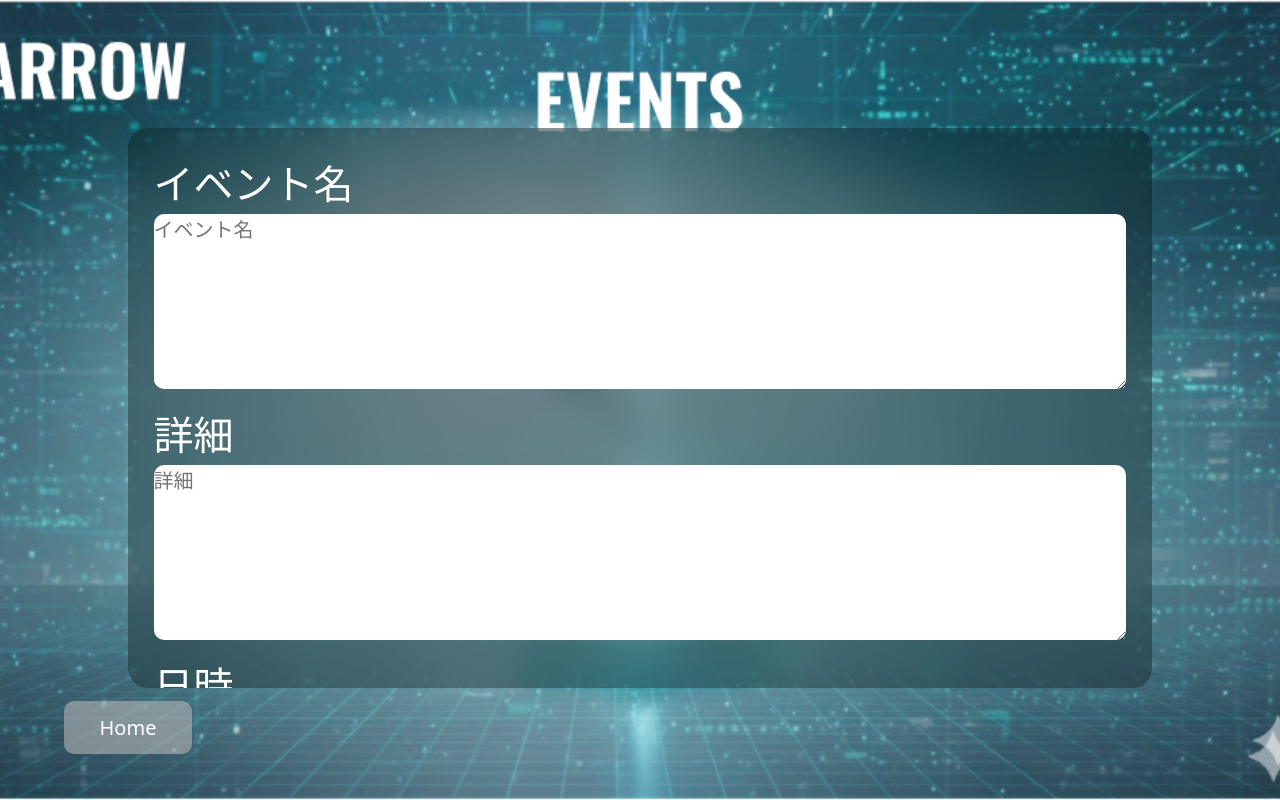
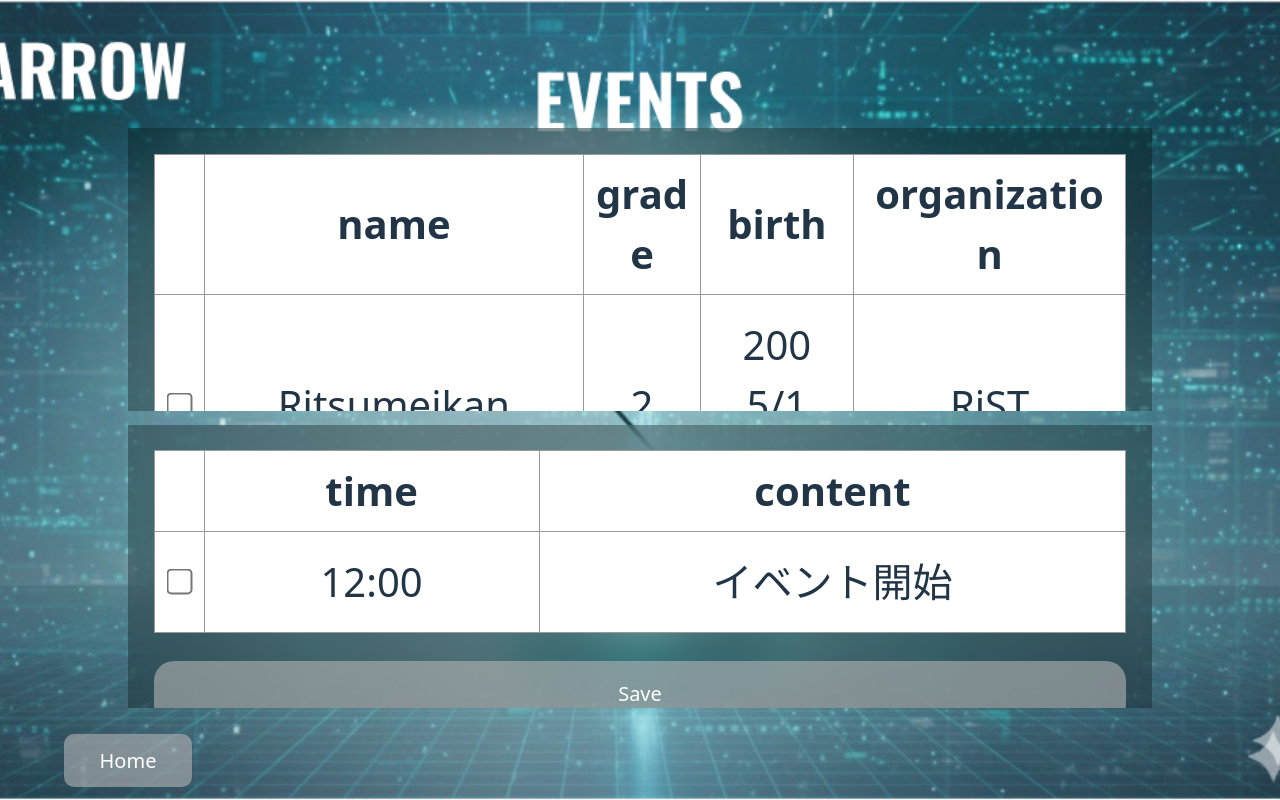
Before and after one commit to jphacks/os_2508, a React app in the folder Projects/Frontend/: page / in a window 1280 px wide. Built offline with nearby package versions, Linux system fonts and the light colour scheme; the HTML template or start-up script is replaced by a standard one.

Commit message:
In Progress
Path
/GitHub/ARROW-demo/Projects/Frontend/react-files/src/Workspace/pages/EventManagement

Description
ページ作成

```diff
--- a/Projects/Frontend/src/App.tsx
+++ b/Projects/Frontend/src/App.tsx
@@ -1,10 +1,10 @@
 import { BrowserRouter, Routes, Route } from "react-router-dom";
-// import Home from "./Workspace/pages/Home/Home";
-//import Auth from "./Workspace/Pages/Auth/Auth";
-// import Register from "./Workspace/pages/Register/Register";
+import Home from "./Workspace/Pages/Home/Home";
+import Auth from "./Workspace/Pages/Auth/Auth";
+import Register from "./Workspace/Pages/Register/Register";
 import Profile from "./Workspace/Pages/Profile/Profile";
 import EventDetail from "./Workspace/Pages/EventDetail/EventDetail";
-// import Operation from "./Workspace/pages/Operation/Operation";
+import EventManagement from "./Workspace/Pages/EventManagement/EventManagement";
 import EventEdit from "./Workspace/Pages/EventEdit/EventEdit";
 import Event from "./Workspace/Pages/Event/Event";
 // import Login from "./Workspace/pages/Login/Login";
@@ -12,15 +12,15 @@ function App() {
   return (
     <BrowserRouter>
       <Routes>
-        <Route path="/" element={<EventEdit />}/>
+        <Route path="/" element={<EventManagement />}/>
+        <Route path="/Home" element={<Home />}/>
+        <Route path="/Register" element={<Register />}/>
         <Route path="/Profile" element={<Profile />}/>
         <Route path="/Event" element={<Event />}/>
         <Route path="/Home/Even/EventDetail" element={<EventDetail />}/>
         <Route path="/Home/Event/Operation/EventEdit" element={<EventEdit />}/>
-        {/* <Route path="/Home" element={<Home />}/>
-        <Route path="/Login" element={<Login />}/>
-        <Route path="/Register" element={<Register />}/>
-        <Route path="/Home/Event/Operation/Operation" element={<Operation />}/> */}
+        <Route path="/Home/Event/EventManagement/EventManagement" element={<EventManagement />}/>
+        {/* <Route path="/Login" element={<Login />}/>*/}
       </Routes>
     </BrowserRouter>
   );
--- a/Projects/Frontend/src/Workspace/Components/SeveralButton/SeveralButton.css
+++ b/Projects/Frontend/src/Workspace/Components/SeveralButton/SeveralButton.css
@@ -19,9 +19,9 @@
 }
 
 .SeveralButton:hover{
-    transform: scale(1.1);
+    transform: scale(1.05);
 }
 
 .SeveralButton.focus{
-    transform: scale(1.1);
+    transform: scale(1.05);
 }
--- /dev/null
+++ b/Projects/Frontend/src/Workspace/Pages/EventManagement/EventManagement.css
@@ -0,0 +1,183 @@
+#root {
+    /*大きさ設定*/
+    height: 100vh;
+    width: 100vw;
+    overflow: hidden;
+}
+
+* {
+    /*初期設定*/
+    margin: 0;
+    padding: 0;
+    box-sizing: border-box;
+}
+
+body {
+    /*大きさ設定*/
+    height: 100%;
+    width: 100%;
+}
+
+#app-base {
+    /*大きさ設定*/
+    height: 100%;
+    width: 100%;
+}
+
+form {
+    /*大きさ設定*/
+    height: 100%;
+    width: 100%;
+}
+
+.ManagementBackground {
+    /*背景設定*/
+    background-image: url('../../Components/Elements/ArrowVerEvents.png');
+
+    /* 背景の表示方法 */
+    background-size: cover;
+    background-position: center;
+    background-repeat: no-repeat;
+
+    /*大きさ設定*/
+    height: 100%;
+    width: 100%;
+
+    /*位置設定*/
+    display: flex;
+    flex-direction: column;
+    align-items: center;
+
+    /*空白設定*/
+    padding-top: 10%;
+    gap: 2%;
+}
+
+.ManagementField {
+    /*大きさ設定*/
+    height: 70%;
+    width: 80%;
+
+    /*位置設定*/
+    display: flex;
+    flex-direction: column;
+    align-items: center;
+
+    /*背景設定*/
+    background-color: rgba(0, 0, 0, 0.3);
+    backdrop-filter: blur(20px);
+
+
+    /*余白設定*/
+    padding: 2%;
+    gap: 10%;
+
+    /*文字設定*/
+    background-color: rgba(0, 0, 0, 0.3);
+    font-size: 40px;
+
+    /*スクロール設定*/
+    overflow-y: scroll;
+    overflow-x: auto;
+
+}
+
+.ManagementList {
+    /*大きさ設定*/
+    width: 100%;
+
+    /*位置設定*/
+    flex-direction: column;
+    align-content: center;
+    justify-content: center;
+
+    /*背景設定*/
+    background-color: white;
+
+    /*飾り設定*/
+    border-collapse: collapse;
+    table-layout: auto;
+
+    /*余白設定*/
+    gap: 5%;
+}
+
+.ManagementList th,
+.ManagementList td,
+.ManagementTime th,
+.ManagementTime td {
+    /*位置設定*/
+    text-align: center;
+    vertical-align: middle;
+
+    /*文字設定*/
+    border: 1px solid #999;
+    word-wrap: break-word;
+
+    /*空白設定*/
+    padding: 1%;
+}
+
+.ManagementList td:first-child,
+.ManagementTime td:first-child {
+    width: 50px;               /* 適当な幅 */
+    text-align: center;        /* 横中央 */
+    vertical-align: middle;    /* 縦中央 */
+    padding: 0;                /* チェックボックス自体に余白を付ける */
+
+    border: 1px solid #999;
+}
+
+.ManagementList td:not(:first-child),
+.ManagementTime td:not(:first-child) {
+    padding: 0.5em 1em;        /* セル内余白 */
+    word-break: break-word;
+
+    border: 1px solid #999;
+}
+
+.ManagementTime {
+    /*大きさ設定*/
+    width: 100%;
+
+    /*位置設定*/
+    flex-direction: column;
+    align-content: center;
+
+    /*背景設定*/
+    background-color: white;
+
+    /*飾り設定*/
+    border-collapse: collapse;
+    table-layout: auto;
+
+    /*余白設定*/
+    gap: 5%;
+}
+
+.ManagementCheck {
+    /*大きさ設定*/
+    transform: scale(2.0);
+
+    /*空白設定*/
+    margin: auto;
+    display: block;
+
+}
+
+.ManagementButton {
+    /*大きさ設定*/
+    width: 100%;
+}
+
+.ManagementHomeButton {
+    /*大きさ設定*/
+    width: 100%;
+
+    /*余白設定*/
+    padding-right: 85%;
+    padding-left: 5%;
+    padding-top: 1%;
+    padding-bottom: 1%;
+
+}
--- /dev/null
+++ b/Projects/Frontend/src/Workspace/Pages/EventManagement/EventManagement.tsx
@@ -0,0 +1,86 @@
+import './EventManagement.css';
+import SeveralButton from "../../Components/SeveralButton/SeveralButton";
+import InputArea from "../../Components/InputArea/InputArea";
+import BaseButton from "../../Components/BaseButton/BaseButton";
+//横を作成してそれを縦ループで作成　見出しの次からループを開始する
+
+function EventManagement() {
+    return (
+        <div className="ManagementBackground">
+            <div className="ManagementField">
+                <table className="ManagementList">
+                    <thead>
+                        <tr>
+                            <th></th>
+                            <th>name</th>
+                            <th>grade</th>
+                            <th>birth</th>
+                            <th>organization</th>
+                        </tr>
+                    </thead>
+                    <tbody>
+                        {/* ここからデータをループさせる */}
+                        <tr>
+                            <td><input className="ManagementCheck"type="checkbox" /></td>
+                            <td>Ritsumeikan</td>
+                            <td>2</td>
+                            <td>2005/10/4</td>
+                            <td>RiST</td>
+                        </tr>
+                        <tr>
+                            <td><input className="ManagementCheck"type="checkbox" /></td>
+                            <td>Ritsumeikan</td>
+                            <td>2</td>
+                            <td>2005/10/4</td>
+                            <td>RiST</td>
+                        </tr>
+                        <tr>
+                            <td><input className="ManagementCheck"type="checkbox" /></td>
+                            <td>Ritsumeikan</td>
+                            <td>2</td>
+                            <td>2005/10/4</td>
+                            <td>RiST</td>
+                        </tr>
+                        <tr>
+                            <td><input className="ManagementCheck"type="checkbox" /></td>
+                            <td>RitsumeikanRitsumeikanRitsumeikanRitsumeikan</td>
+                            <td>2</td>
+                            <td>2005/10/4</td>
+                            <td>Ritsumeikan</td>
+                        </tr>
+                    </tbody>
+                </table>
+                <div className="ManagementButton">
+                    <SeveralButton label="Save" onClick={() => alert("保存")} />
+                </div>
+            </div>
+            <div className="ManagementField">
+                <table className="ManagementTime">
+                    <thead>
+                        <tr>
+                            <th></th>
+                            <th>time</th>
+                            <th>content</th>
+                        </tr>
+                    </thead>
+                    <tbody>
+                        <tr>
+                            {/* ここからデータをループさせる */}
+                            <td><input className="ManagementCheck"type="checkbox" /></td>
+                            <td>12:00</td>
+                            <td>イベント開始</td>
+                        </tr>
+                    </tbody>
+                </table>
+                <div className="ManagementButton">
+                    <SeveralButton label="Save" onClick={() => alert("保存")} />
+                </div>
+            </div>
+            <div className="ManagementHomeButton">
+                <BaseButton label="Home" onClick={() => { alert("ホームへ遷移"); }} />
+            </div>
+        </div>
+    );
+}
+
+export default EventManagement;
```
